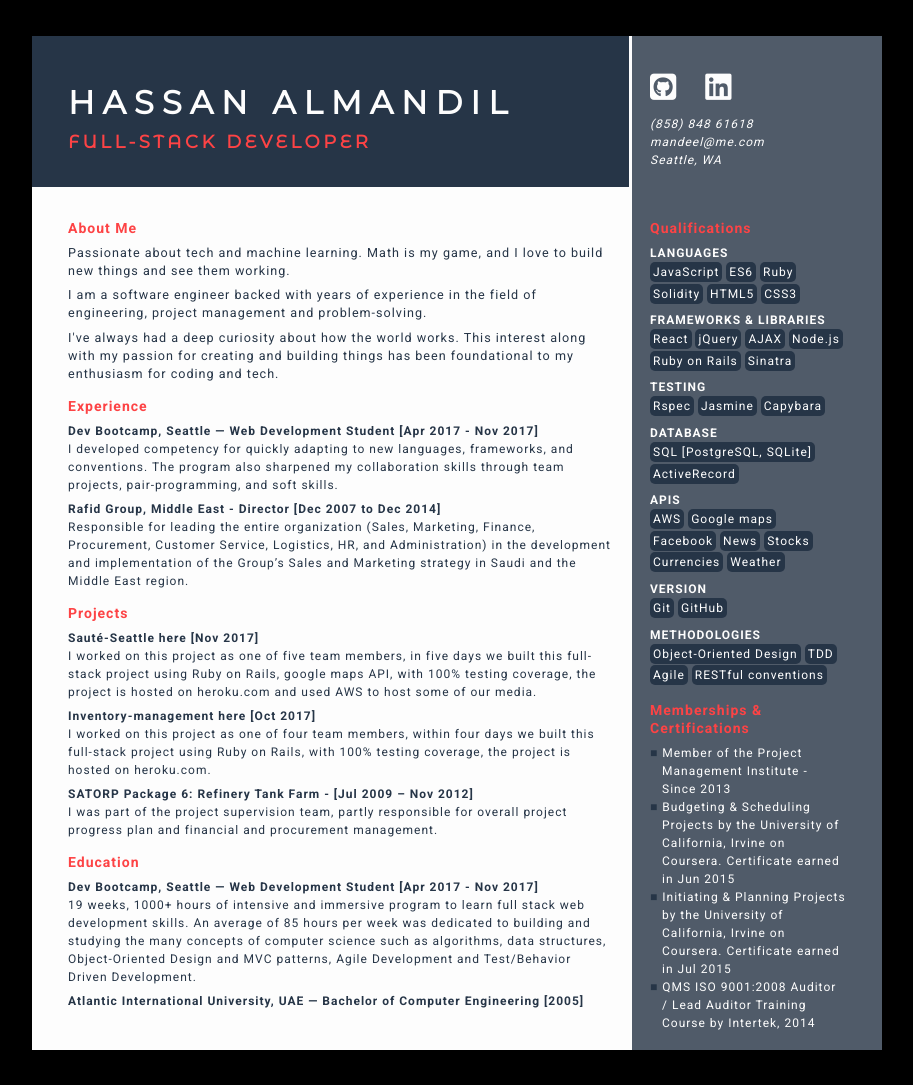
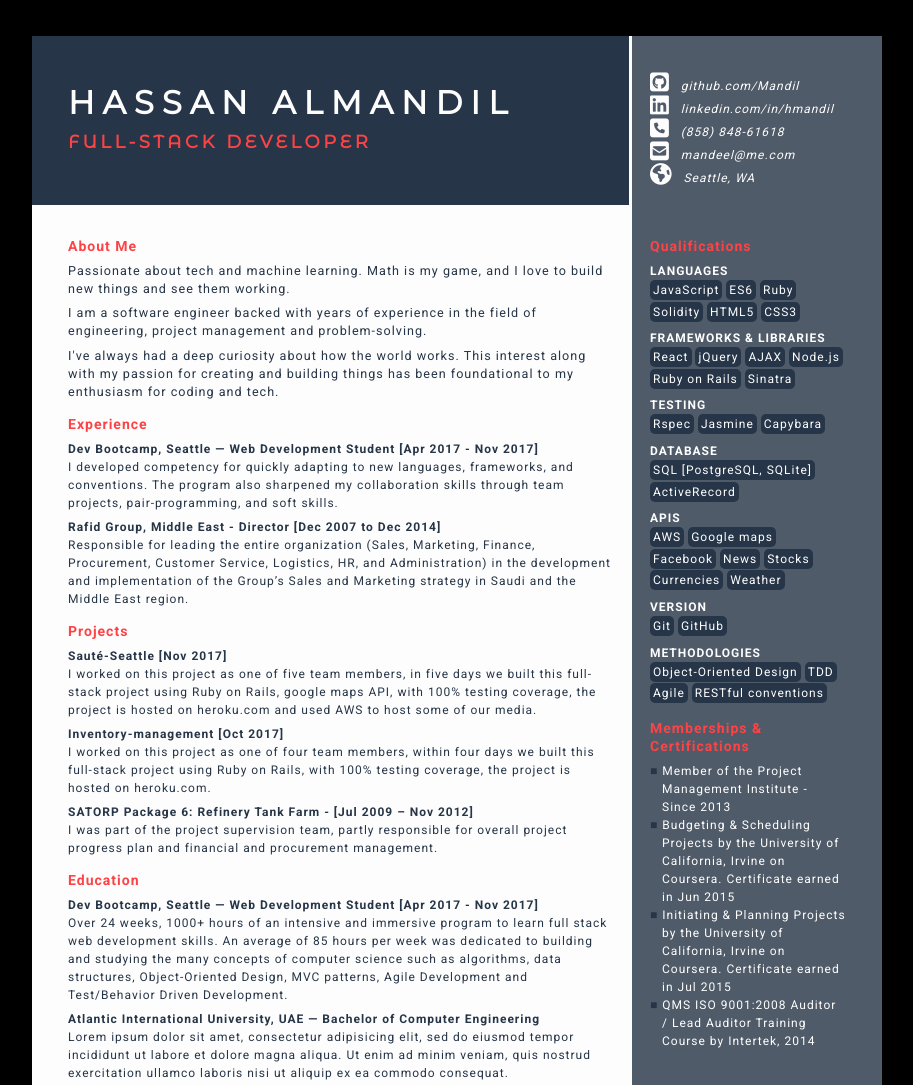
Before and after one commit to Mandil/Mandil.github.io, a plain HTML site: page index.html in a window 1280 px wide. Shown: the top 1085 px of the page, without its empty margins (183-1096 px from the left). Drawn offline with Linux system fonts and the light colour scheme.

Commit message:
edited contacts and some minor css changes

```diff
--- a/css/master.css
+++ b/css/master.css
@@ -25,7 +25,8 @@ a{
 	text-decoration: none;
 }
 i.fa{
-	font-size: 2.5em;
+	font-size: 1.8em;
+	padding-right: .5em;
 }
 h3{
 	color: var(--red);
@@ -66,6 +67,7 @@ header{
 address{
 	grid-row: 1;
 	grid-column: 2;
+	font-size: 1em;
 }
 aside{
 	grid-row: 2;
@@ -97,12 +99,6 @@ header h2{
 }
 address, aside{
 	background: var(--medium);
-}
-address .social{
-	padding-bottom: 1em;
-}
-address .social li:first-child{
-	padding-right: 2em;
 }
 address a:hover{
 	color: var(--dark);
--- a/index.html
+++ b/index.html
@@ -15,15 +15,13 @@
 					<h2>Full-Stack Developer</h2>
 			</header>
 
-			<address class="contacts">
-				<ul class="social">
-					<li><a href="https://github.com/Mandil" target="_blank"><i class="fa fa-github-square" aria-hidden="true"></i></a></li>
-					<li><a href="https://www.linkedin.com/in/hmandil/"><i class="fa fa-linkedin-square" aria-hidden="true"></i></a></li>
-				</ul>
-				<ul class="contacts-info">
-					<li>(858) 848 61618</li>
-					<li>mandeel@me.com</li>
-					<li>Seattle, WA</li>
+			<address>
+				<ul class="contacts">
+					<li><a href="https://github.com/Mandil" target="_blank"><i class="fa fa-github-square" aria-hidden="true"></i>github.com/Mandil</a></li>
+					<li><a href="https://www.linkedin.com/in/hmandil/"><i class="fa fa-linkedin-square" aria-hidden="true"></i>linkedin.com/in/hmandil</a></li>
+					<li><a href="tel:85884861618"><i class="fa fa-phone-square" aria-hidden="true"></i>(858) 848-61618</a></li>
+					<li><a href="mailto:mandeel@me.com"><i class="fa fa-envelope-square" aria-hidden="true"></i>mandeel@me.com</a></li>
+					<li><i class="fa fa-globe" aria-hidden="true"></i>Seattle, WA</li>
 				</ul>
 			</address>
 
@@ -111,18 +109,19 @@
 
 				<section>
 					<h3>Projects</h3>
-					<h4>Sauté-Seattle here [Nov 2017]</h4>
+					<h4>Sauté-Seattle [Nov 2017]</h4>
 					<p>I worked on this project as one of five team members, in five days we built this full-stack project using Ruby on Rails, google maps API, with 100% testing coverage, the project is hosted on heroku.com and used AWS to host some of our media.</p>
-					<h4>Inventory-management here [Oct 2017]</h4>
+					<h4>Inventory-management [Oct 2017]</h4>
 					<p>I worked on this project as one of four team members, within four days we built this full-stack project using Ruby on Rails, with 100% testing coverage, the project is hosted on heroku.com.</p>
-					<h4>SATORP Package 6: Refinery Tank Farm - [Jul 2009 – Nov 2012]</h4>
+					<h4><a href="http://www.satorp.com/" target="_blank">SATORP Package 6: Refinery Tank Farm - [Jul 2009 – Nov 2012]</a></h4>
 					<p>I was part of the project supervision team, partly responsible for overall project progress plan and financial and procurement management.</p>
 				</section>
 				<section class="education">
 					<h3>Education</h3>
 					<h4>Dev Bootcamp, Seattle — Web Development Student [Apr 2017 - Nov 2017]</h4>
-					<p>19 weeks, 1000+ hours of intensive and immersive program to learn full stack web development skills. An average of 85 hours per week was dedicated to building and studying the many concepts of computer science such as algorithms, data structures, Object-Oriented Design and MVC patterns, Agile Development and Test/Behavior Driven Development.</p>
-					<h4>Atlantic International University, UAE — Bachelor of Computer Engineering [2005]</h4>
+					<p>Over 24 weeks, 1000+ hours of an intensive and immersive program to learn full stack web development skills. An average of 85 hours per week was dedicated to building and studying the many concepts of computer science such as algorithms, data structures, Object-Oriented Design, MVC patterns, Agile Development and Test/Behavior Driven Development.</p>
+					<h4>Atlantic International University, UAE — Bachelor of Computer Engineering</h4>
+					<p>Lorem ipsum dolor sit amet, consectetur adipisicing elit, sed do eiusmod tempor incididunt ut labore et dolore magna aliqua. Ut enim ad minim veniam, quis nostrud exercitation ullamco laboris nisi ut aliquip ex ea commodo consequat.</p>
 				</section>
 			</main>
 		</div>
```
